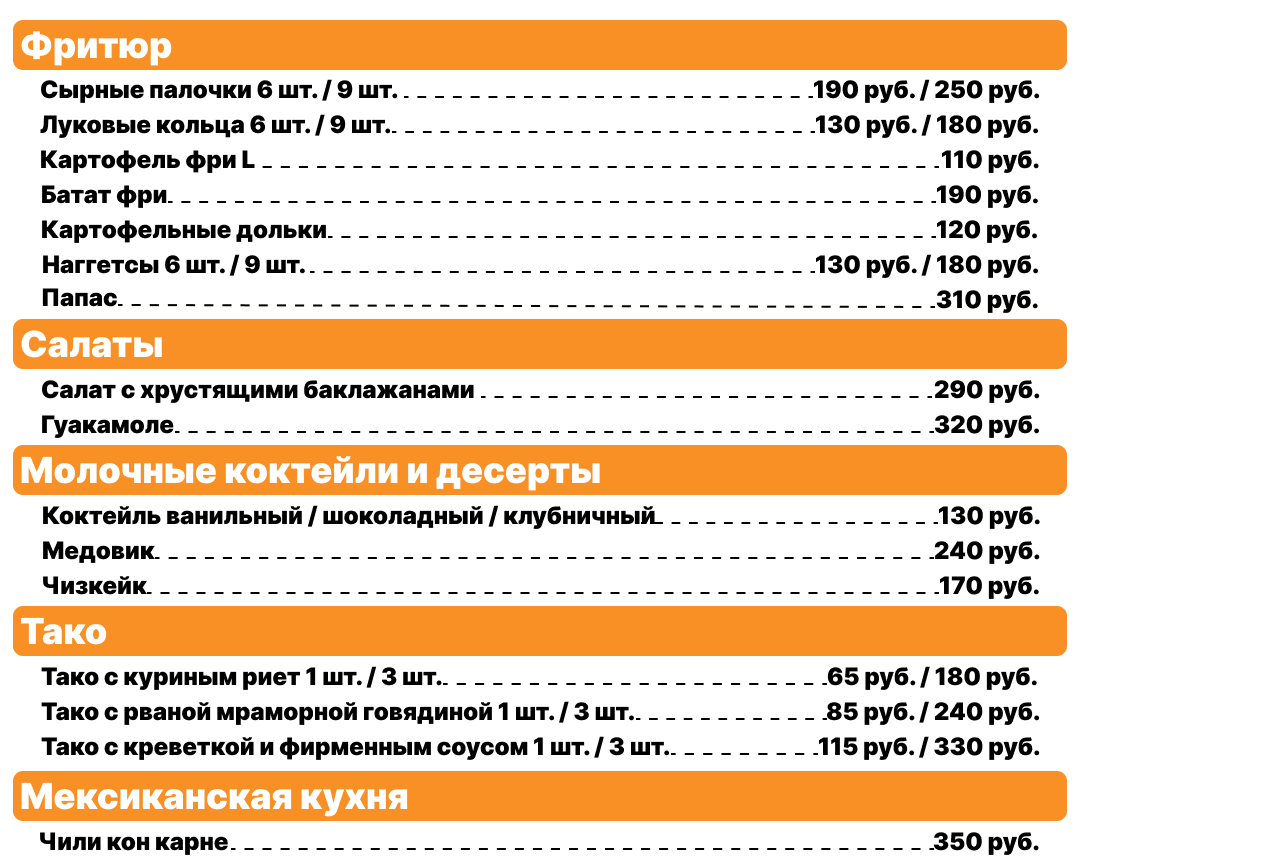
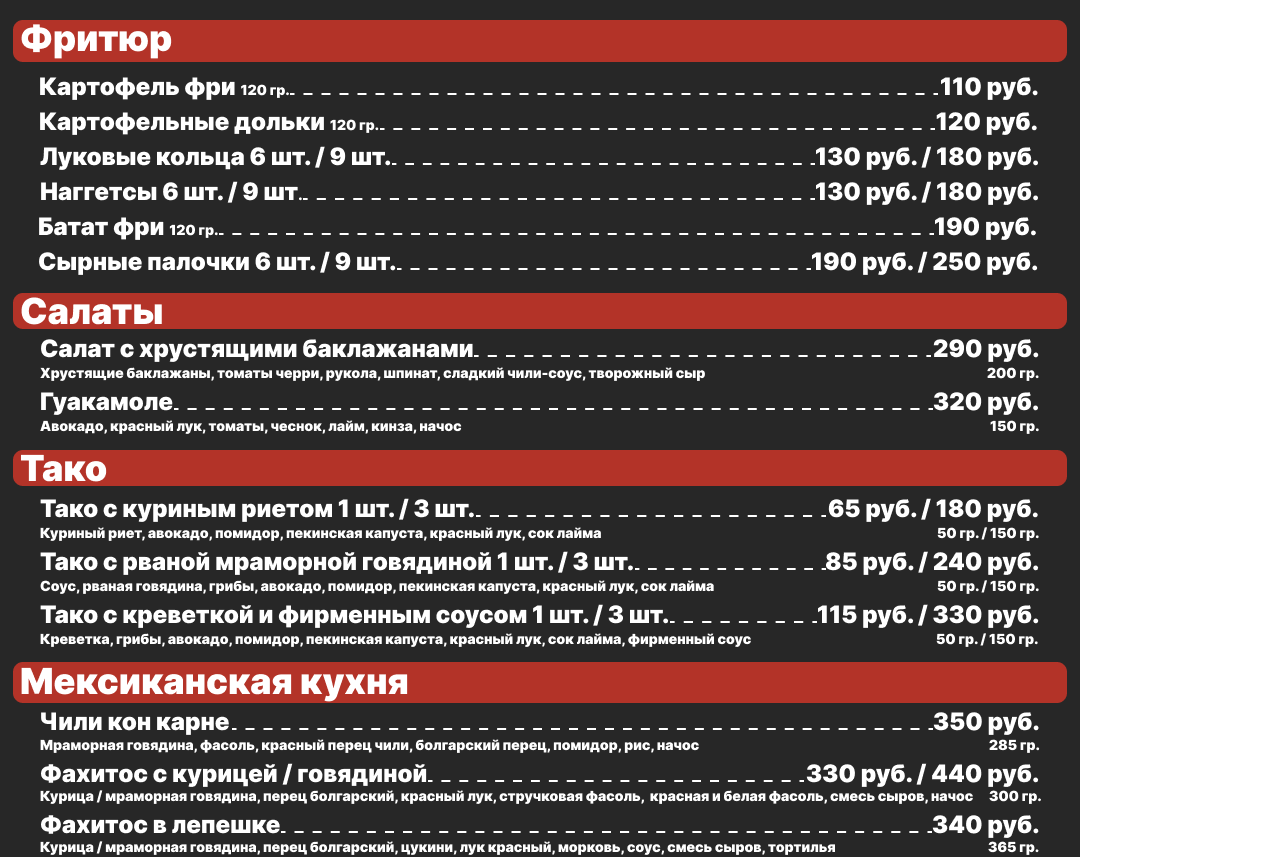
Before and after one commit to Sapizi/chpitole_menu, a Next.js app: page / in a window 1280 px wide. Shown: the top 857 px of the page. Built offline with nearby package versions, Linux system fonts and the light colour scheme.

Commit message:
обновление меню 08,08,25

```diff
--- a/src/app/page.tsx
+++ b/src/app/page.tsx
@@ -2,7 +2,7 @@ import "./globals.css";
 export default function Home() {
   return (
     <>
-      <img src="/VerticalMenu31_07.png" alt="" className="menu"/>
+      <img src="/VerticalMenu08_08.png" alt="" className="menu"/>
     </>
   );
 }
```
Also changed, not shown: public/VerticalMenu08_08.png (added).
